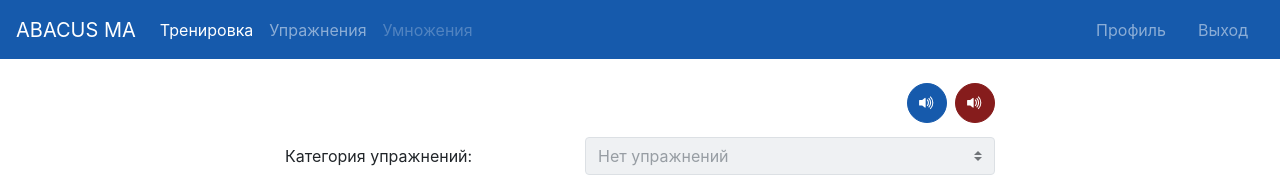
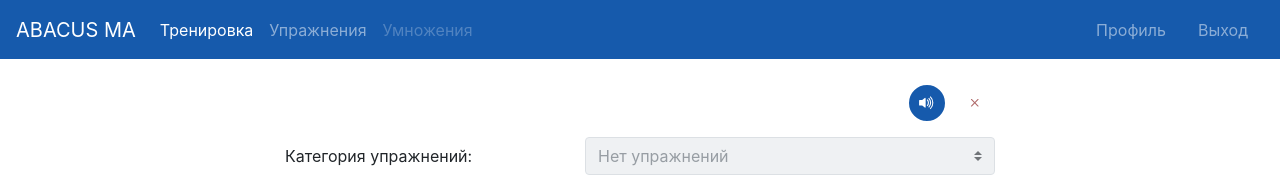
Before and after one commit to Gudleiv/vue-app-mental-arithmetic, a Vue app: page /abacus/game in a window 1280 px wide. Shown: the top 177 px of the page. Built offline with nearby package versions, Linux system fonts and the light colour scheme; no server answers; the database is empty; sample sign-in values are in the browser's storage; a web font is replaced by a local one.

Commit message:
controls fix

```diff
--- a/src/components/Controls/MiniButton.vue
+++ b/src/components/Controls/MiniButton.vue
@@ -1,7 +1,10 @@
 <template>
   <b-button
       :class="['button', { 'button-text': text}]"
-      :style="{ 'flexDirection': !reverse ? 'row-reverse' : 'row'}"
+      :style="[
+          { 'flexDirection': !reverse ? 'row-reverse' : 'row'},
+          { 'border': !fill ? '' : `${fill}px solid white`}
+      ]"
       size="sm"
       pill
       v-on="$listeners"
@@ -27,6 +30,9 @@ export default {
       type: Boolean,
       default: false,
     },
+    fill: {
+      default: 0
+    }
   }
 }
 </script>
@@ -41,6 +47,10 @@ export default {
   height: 2.5rem;
 }
 
+.button[disabled] {
+  border: 0;
+}
+
 .button-text {
   padding: 0 0.5rem 2px;
   width: auto;
--- a/src/components/Trainer/AbacusGameControls.vue
+++ b/src/components/Trainer/AbacusGameControls.vue
@@ -2,10 +2,22 @@
   <div class="abacus-game-controls">
     <mini-button @click="restartGameWithNewType('column')" v-if="gameType !== 'column' & status === 40" icon="grip-vertical" text="Столбиком" variant="primary"></mini-button>
     <mini-button @click="restartGameWithNewType('default')" v-if="gameType !== 'default' & status === 40" icon="fullscreen-exit" text="Форсаж" variant="primary"></mini-button>
-    <mini-button @click="restartGame" v-if="status > 0" :disabled="status < 20" icon="arrow-clockwise" variant="outline-primary"></mini-button>
-    <mini-button @click="toggleSound" v-if="true" :icon="mute ? 'volume-mute' : 'volume-up-fill'" :variant="mute ? 'outline-secondary' : 'primary'"></mini-button>
-    <mini-button @click="volumeStep" v-if="true" :icon="mute ? 'volume-mute' : 'volume-up-fill'" :variant="mute ? 'outline-danger' : 'danger'"></mini-button>
-    <mini-button @click="cancelGame" v-if="status !== 0" icon="x" variant="outline-danger"></mini-button>
+    <mini-button @click="restartGame" v-if="status > 0" :disabled="status <= 20" icon="arrow-clockwise" variant="outline-primary"></mini-button>
+<!--    <mini-button @click="toggleSound" v-if="true" :icon="mute ? 'volume-mute' : 'volume-up-fill'" :variant="mute ? 'outline-secondary' : 'primary'"></mini-button>-->
+    <mini-button
+        @click="volumeStep"
+        v-b-tooltip.hover.bottom :title="`Громкость: ${volume*100}% `"
+        v-if="true"
+        :icon="mute ? 'volume-mute' : 'volume-up-fill'"
+        :variant="mute ? 'outline-secondary' : 'primary'"
+        :fill="10 - (volume * 10)"
+    ></mini-button>
+    <mini-button
+        @click="cancelGame"
+        :disabled="status <= 10"
+        icon="x"
+        variant="outline-danger"
+    ></mini-button>
 
   </div>
 </template>
@@ -32,9 +44,7 @@ export default {
       return this.$store.getters.getGameSetting('muteSound')
     },
     volume() {
-      const a = this.$store.getters.getGameSetting('volume')
-      console.log('volume:', a)
-      return a
+      return this.$store.getters.getGameSetting('volume')
     },
   },
   methods: {
--- a/src/components/Trainer/AbacusGameOutput.vue
+++ b/src/components/Trainer/AbacusGameOutput.vue
@@ -1,7 +1,7 @@
 <template>
   <div class="col-lg-8 col-md-10 mx-auto">
     <count-down-spinner
-        v-show="status === 10"
+        v-show="status >= 10 & status < 20"
         ref="countdown"
         :counts="2"
     ></count-down-spinner>
@@ -72,7 +72,6 @@ export default {
       answerKey: 0,
       number: null,
       numberKey: 0,
-      aboveZero: true,
       sounds: null,
     }
   },
@@ -111,8 +110,7 @@ export default {
         const next = () => {
           const num = array.shift()
           if (array.length) this.sounds.preLoadSound(array[0])
-          if (!this.settings.muteSound) this.sounds.playSound(num, 0.7)
-          this.aboveZero = num > 0
+          if (!this.settings.muteSound) this.sounds.playSound(num, this.settings.volume)
           this.number = Math.abs(num)
           this.numberKey++
           clearTimeout(this.timeout)
@@ -132,6 +130,7 @@ export default {
       this.prepare()
       this.status = 10
       await this.$refs.countdown.prepare(startToBeginTime)
+      this.status = 11
       await this.$refs.countdown.start()
       this.status = 30
       await this.drawGame()
--- a/src/store/game.js
+++ b/src/store/game.js
@@ -119,8 +119,8 @@ export default {
       if (!payload) {
         // Шаговое изменеие громкости
         const volume = getters.getGameSetting(DEF.volume)
-        console.log('get vol', volume)
-        let newVolume = 0
+        let newVolume = 1
+        let mute = false
         if (volume === 0) {
           newVolume = 0.25
         } else if (volume === 0.25) {
@@ -131,8 +131,9 @@ export default {
           newVolume = 1
         } else {
           newVolume = 0
+          mute = true
         }
-        dispatch('updateGameSettings', { volume: newVolume })
+        dispatch('updateGameSettings', { volume: newVolume, muteSound: mute })
       }
     },
 
```
